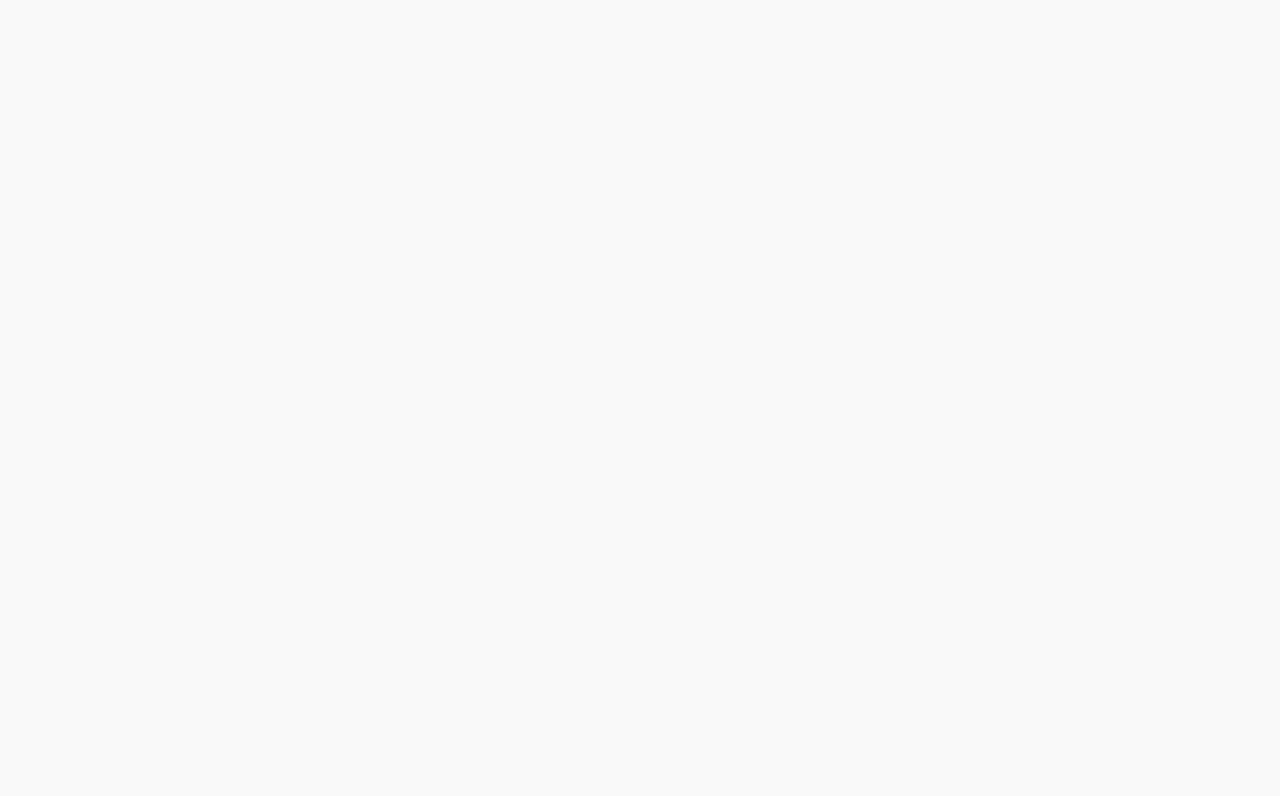
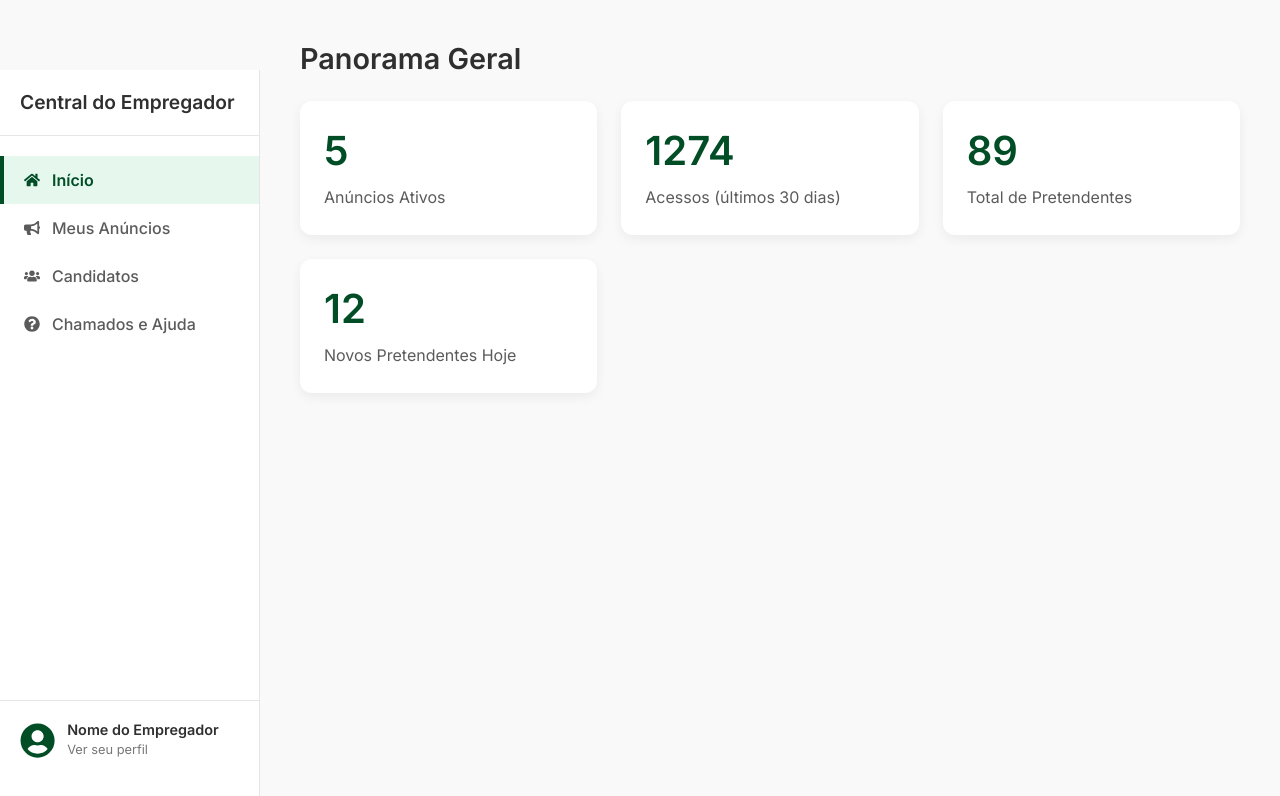
Before and after one commit to MatheusEnSR/FreelaWay, a React (Vite) app in the folder frontend/: page /empregador/dashboard in a window 1280 px wide. Before the commit this address had no page. Shown: the top 796 px of the page. Built offline with nearby package versions, Linux system fonts and the light colour scheme.

Commit message:
fiz o esbolço da central do empregador, no entanto tive problemas com nomenclatura por conta de conflito com letras maiusculas e minusculas, e uma 'memoria fantasma' mas corrigi alterando temporariamente o nome do 'anuncios' para 'anuncions_temp'

```diff
--- a/frontend/src/App.jsx
+++ b/frontend/src/App.jsx
@@ -1,8 +1,7 @@
+// frontend/src/App.jsx
+
 import React from 'react';
 import { BrowserRouter as Router, Routes, Route } from 'react-router-dom';
-
-
-
 
 // Páginas
 import Home from './Pages/Home/home.jsx';
@@ -12,18 +11,24 @@ import CardPage from './Pages/CardPage/cardpage.jsx';
 import CadastroAplicante from './Pages/Cadastro/cadaplicante.jsx';
 import CadastroContratante from './Pages/Cadastro/cadcontratante.jsx';
 
+// ----> NOVO COMPONENTE IMPORTADO AQUI <----
+import CentralDoEmpregador from './Pages/CentralDoEmpregador/CentralDoEmpregador.jsx';
+
+
 function App() {
   return (
 
       <Router>
         <main>
           <Routes>
-            <Route path="/" element={< Inicio/>} />
+            <Route path="/" element={<Inicio />} />
+            <Route path="/vagas" element={<Home />} />
             <Route path="/login" element={<Login />} />
             <Route path="/card" element={<CardPage />} />
             <Route path="/cadastroc" element={<CadastroContratante />} />
             <Route path="/cadastroa" element={<CadastroAplicante />} />
-            <Route path="/vagas" element={< Home/>} />
+            <Route path="/empregador/dashboard" element={<CentralDoEmpregador />} />
+
           </Routes>
         </main>
       </Router>
--- /dev/null
+++ b/frontend/src/Pages/CentralDoEmpregador/CentralDoEmpregador.css
@@ -0,0 +1,136 @@
+.dashboard-layout {
+  display: flex;
+  min-height: calc(100vh - 70px); /* Subtrai a altura do seu navbar */
+  background-color: var(--light-bg);
+}
+
+/* --- Barra Lateral (Sidebar) --- */
+.dashboard-sidebar {
+  width: 260px;
+  background-color: var(--card-bg);
+  border-right: 1px solid var(--border-color);
+  display: flex;
+  flex-direction: column;
+  padding: 20px 0;
+  position: fixed;
+  left: 0;
+  top: 70px; /* Começa abaixo do seu navbar */
+  height: calc(100vh - 70px);
+}
+
+.sidebar-header {
+  padding: 0 20px 20px 20px;
+  border-bottom: 1px solid var(--border-color);
+}
+
+.sidebar-header h3 {
+  color: var(--text-dark);
+  font-size: 1.2rem;
+  margin: 0;
+}
+
+.sidebar-nav {
+  flex-grow: 1;
+  list-style: none;
+  padding: 0;
+  margin: 20px 0;
+}
+
+.sidebar-nav li button {
+  display: flex;
+  align-items: center;
+  gap: 12px;
+  width: 100%;
+  padding: 14px 20px;
+  border: none;
+  background-color: transparent;
+  text-align: left;
+  font-size: 1rem;
+  font-family: 'Inter', sans-serif;
+  font-weight: 500;
+  color: var(--text-medium);
+  cursor: pointer;
+  transition: all 0.2s ease;
+  border-left: 4px solid transparent;
+}
+
+.sidebar-nav li button:hover {
+  background-color: #f0f7f4;
+  color: var(--primary-color);
+}
+
+.sidebar-nav li.active button {
+  background-color: #e6f7ee; /* Um verde bem claro */
+  color: var(--primary-color);
+  font-weight: 600;
+  border-left: 4px solid var(--primary-color);
+}
+
+.sidebar-footer {
+  padding: 20px;
+  margin-top: auto;
+  border-top: 1px solid var(--border-color);
+}
+
+.profile-preview {
+  display: flex;
+  align-items: center;
+  gap: 12px;
+  text-decoration: none;
+  color: var(--text-dark);
+}
+
+.profile-icon {
+  font-size: 2.2rem;
+  color: var(--primary-color);
+}
+
+.profile-info h4 {
+  margin: 0;
+  font-size: 0.9rem;
+}
+
+.profile-info p {
+  margin: 0;
+  font-size: 0.8rem;
+  color: var(--text-light);
+}
+
+/* --- Área de Conteúdo --- */
+.dashboard-content {
+  margin-left: 260px; /* Empurra o conteúdo para depois da sidebar */
+  flex: 1;
+  padding: 40px;
+  overflow-y: auto;
+}
+
+.dashboard-content h2 {
+  font-size: 1.8rem;
+  margin-bottom: 24px;
+}
+
+/* --- Cards de Estatística (usados em Inicio.jsx) --- */
+.stats-grid {
+  display: grid;
+  grid-template-columns: repeat(auto-fit, minmax(220px, 1fr));
+  gap: 24px;
+}
+
+.stat-card {
+  background: var(--card-bg);
+  padding: 24px;
+  border-radius: 12px;
+  box-shadow: var(--shadow);
+}
+
+.stat-card h3 {
+  font-size: 2.5rem;
+  color: var(--primary-color);
+  margin: 0 0 8px 0;
+}
+
+.stat-card p {
+  font-size: 1rem;
+  color: var(--text-medium);
+  margin: 0;
+}
--- /dev/null
+++ b/frontend/src/Pages/CentralDoEmpregador/CentralDoEmpregador.jsx
@@ -0,0 +1,79 @@
+import React, { useState } from 'react';
+import './CentralDoEmpregador.css';
+
+// Importando os ícones
+import { FaHome, FaBullhorn, FaUsers, FaQuestionCircle, FaUserCircle } from 'react-icons/fa';
+
+// Importando os componentes de cada aba
+import Inicio from './tabs/Inicio';
+import Anuncios from './tabs/Anuncios_temp';
+import Candidatos from './tabs/Candidatos';
+import Suporte from './tabs/Suporte';
+
+const CentralDoEmpregador = () => {
+  const [activeTab, setActiveTab] = useState('inicio');
+
+  // Sistema de "roteamento" interno para renderizar o conteúdo da aba correta
+  const renderContent = () => {
+    switch (activeTab) {
+      case 'inicio':
+        return <Inicio />;
+      case 'anuncios':
+        return <Anuncios />;
+      case 'candidatos':
+        return <Candidatos />;
+      case 'suporte':
+        return <Suporte />;
+      default:
+        return <Inicio />;
+    }
+  };
+
+  // Estrutura de dados para os itens da navegação da sidebar
+  const navItems = [
+    { id: 'inicio', label: 'Início', icon: <FaHome /> },
+    { id: 'anuncios', label: 'Meus Anúncios', icon: <FaBullhorn /> },
+    { id: 'candidatos', label: 'Candidatos', icon: <FaUsers /> },
+    { id: 'suporte', label: 'Chamados e Ajuda', icon: <FaQuestionCircle /> }
+  ];
+
+  return (
+    <div className="dashboard-layout">
+      {/* Coluna da Esquerda: Sidebar Fixa */}
+      <aside className="dashboard-sidebar">
+        <div className="sidebar-header">
+          <h3>Central do Empregador</h3>
+        </div>
+
+        <ul className="sidebar-nav">
+          {navItems.map(item => (
+            <li key={item.id} className={activeTab === item.id ? 'active' : ''}>
+              <button onClick={() => setActiveTab(item.id)}>
+                {item.icon}
+                <span>{item.label}</span>
+              </button>
+            </li>
+          ))}
+        </ul>
+
+        {/* Componente de Perfil no Rodapé da Sidebar */}
+        <div className="sidebar-footer">
+          <a href="#perfil" className="profile-preview">
+            <FaUserCircle className="profile-icon" />
+            <div className="profile-info">
+              <h4>Nome do Empregador</h4>
+              <p>Ver seu perfil</p>
+            </div>
+          </a>
+        </div>
+      </aside>
+
+      {/* Coluna da Direita: Conteúdo Dinâmico */}
+      <main className="dashboard-content">
+        {renderContent()}
+      </main>
+    </div>
+  );
+};
+
+export default CentralDoEmpregador;
--- /dev/null
+++ b/frontend/src/Pages/CentralDoEmpregador/tabs/Anuncios_temp.jsx
@@ -0,0 +1,7 @@
+import React from 'react';
+
+const Anuncios = () => {
+  return <h2>Gerencie seus Anúncios</h2>;
+};
+
+export default Anuncios;
--- /dev/null
+++ b/frontend/src/Pages/CentralDoEmpregador/tabs/Candidatos.jsx
@@ -0,0 +1,7 @@
+import React from 'react';
+
+const Candidatos = () => {
+  return <h2>Visualize os Candidatos (Pretendentes)</h2>;
+};
+
+export default Candidatos;
--- /dev/null
+++ b/frontend/src/Pages/CentralDoEmpregador/tabs/Inicio.jsx
@@ -0,0 +1,44 @@
+import React from 'react';
+
+// --- DADOS DE EXEMPLO ---
+// No futuro, estes dados virão da sua API.
+const stats = {
+  anunciosAtivos: 5,
+  acessosUltimos30dias: 1274,
+  pretendentesTotal: 89,
+  novosPretendentes: 12,
+};
+
+// Componente reutilizável para o card de estatística
+const StatCard = ({ valor, titulo }) => (
+  <div className="stat-card">
+    <h3>{valor}</h3>
+    <p>{titulo}</p>
+  </div>
+);
+
+const Inicio = () => {
+  /*
+    TODO: Conectar com o Backend
+    useEffect(() => {
+      api.get('/api/employer/dashboard/overview').then(response => {
+        // Lógica para atualizar o estado com os dados da API
+      });
+    }, []);
+  */
+
+  return (
+    <div>
+      <h2>Panorama Geral</h2>
+      <div className="stats-grid">
+        <StatCard valor={stats.anunciosAtivos} titulo="Anúncios Ativos" />
+        <StatCard valor={stats.acessosUltimos30dias} titulo="Acessos (últimos 30 dias)" />
+        <StatCard valor={stats.pretendentesTotal} titulo="Total de Pretendentes" />
+        <StatCard valor={stats.novosPretendentes} titulo="Novos Pretendentes Hoje" />
+      </div>
+      {/* Futuramente, aqui podem entrar gráficos e outras informações */}
+    </div>
+  );
+};
+
+export default Inicio;
--- /dev/null
+++ b/frontend/src/Pages/CentralDoEmpregador/tabs/Suporte.jsx
@@ -0,0 +1,8 @@
+import React from 'react';
+
+const Suporte = () => {
+  // Renomeado de "Chamados e Ajuda" para "Suporte" para simplicidade no nome do componente
+  return <h2>Chamados e Ajuda</h2>;
+};
+
+export default Suporte;
```
